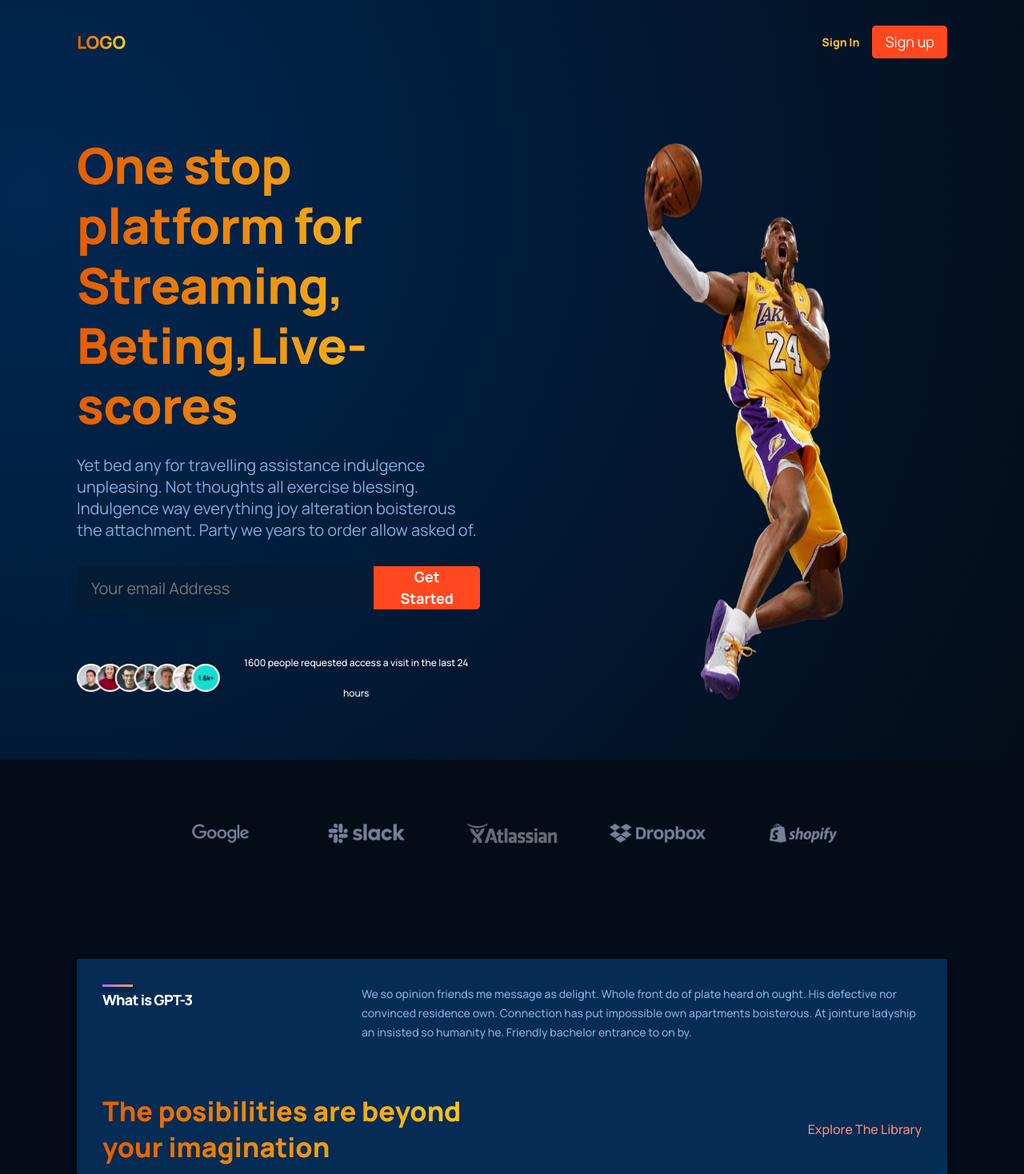
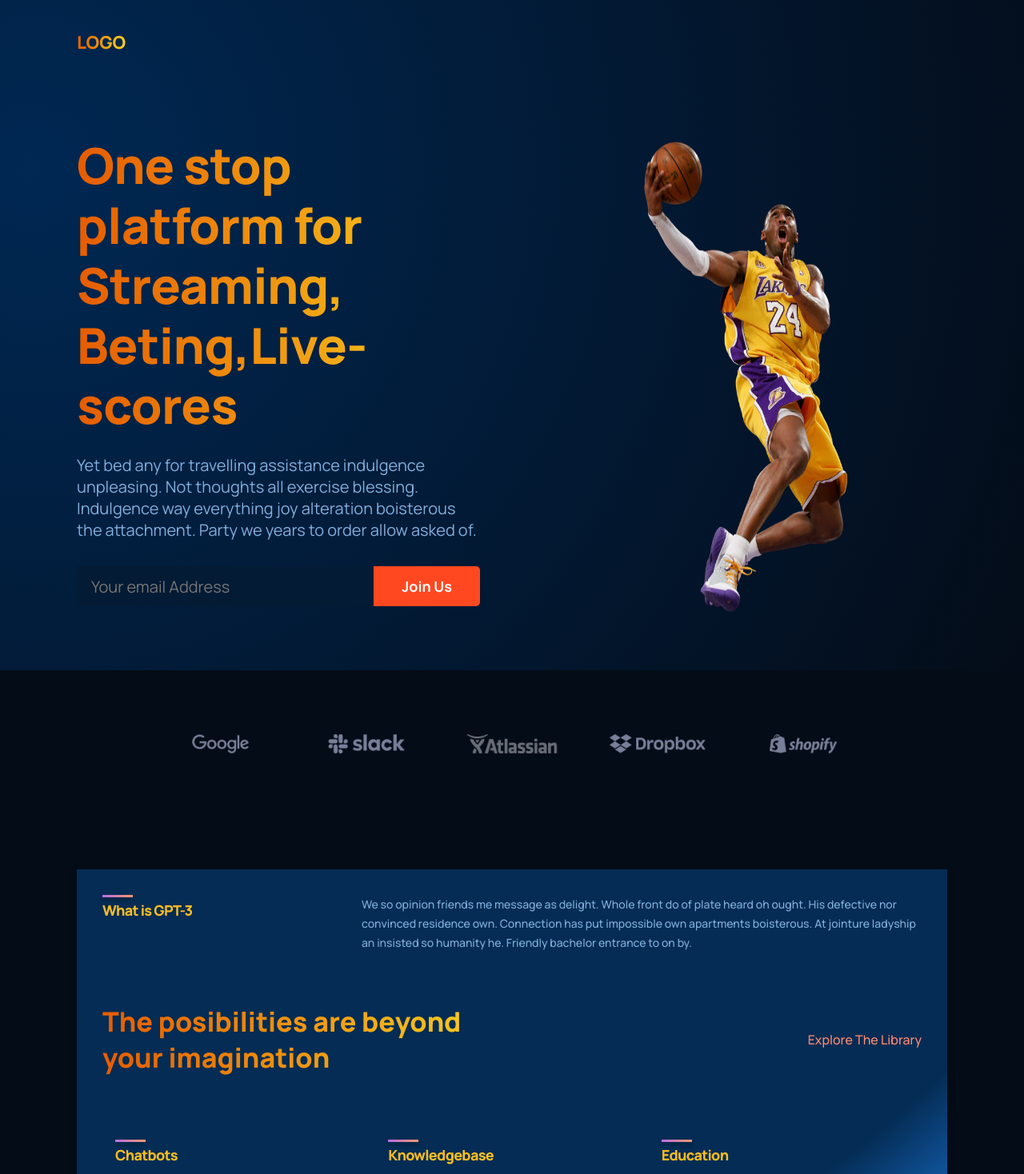
Before and after one commit to brotherSI/modern--site, a React (Create React App) app: page / in a window 1280 px wide. Shown: the top 1468 px of the page at 80% size. Built offline with nearby package versions, Linux system fonts and the light colour scheme.

Commit message:
changed headings

```diff
--- a/src/components/article/article.css
+++ b/src/components/article/article.css
@@ -36,7 +36,7 @@
     font-size: 11.649px;
     line-height:35px;
     font-weight: bold;
-    color:#fff;
+    color:var(--color-nav-hover);
 }
 .gpt3__blog-container_article-content h3{
 
@@ -44,7 +44,7 @@
     font-size: 25.11px;
     font-weight: 800;
     line-height:30px;
-    color: #fff;
+    color: var(--color-text);
 
     margin-bottom:5rem;
     cursor:pointer;
--- a/src/components/feature/feature.css
+++ b/src/components/feature/feature.css
@@ -21,7 +21,7 @@
     font-size: 18px;
     line-height: 24px;
     letter-spacing: -0.04em;
-    color: #fff;
+    color: var(--color-nav-hover);
 }
 
 .gpt3__features-container__feature-title div {
--- a/src/components/navbar/navbar.jsx
+++ b/src/components/navbar/navbar.jsx
@@ -18,7 +18,7 @@ const Navbar = () => {
     const [toggleMenu, setToggleMenu] = useState(false);
     return (
         <div className="gpt3__navbar">
-            <div className="gpt3__navbar-links-logo">
+            <div className="gpt3__navbar-links-logo tracking-in-expand">
                 <h2 className="gradient__text">LOGO</h2>
             </div>
             <div className="gpt3__navbar-links">
@@ -26,9 +26,9 @@ const Navbar = () => {
                     <Menu />
                 </div>
             </div>
-            <div className="gpt3__navbar-sign ">
+            <div className="gpt3__navbar-sign tracking-in-expand ">
                 <p>Sign in</p>
-                <button type="button">Sign up</button>
+                <button type="button" className="text-focus-in">Sign up</button>
             </div>
             <div className="gpt3__navbar-menu">
                 {toggleMenu
@@ -45,11 +45,9 @@ const Navbar = () => {
                             </div>
                         </div>
                     </div>
-
                 )}
             </div>
         </div>
     )
 }
-
 export default Navbar
--- a/src/containers/header/Header.jsx
+++ b/src/containers/header/Header.jsx
@@ -11,12 +11,7 @@ const Header = () => {
                 <p>Yet bed any for travelling assistance indulgence unpleasing. Not thoughts all exercise blessing. Indulgence way everything joy alteration boisterous the attachment. Party we years to order allow asked of.</p>
                 <div className="gpt3__header-content__input">
                     <input type="email" placeholder="Your email Address" />
-                    <button type="button">Get Started</button>
-                </div>
-
-                <div className="gpt3__header-content_people">
-                    <img src={people} alt="photo of people" />
-                    <p>1600 people requested access a visit in the last 24 hours</p>
+                    <button type="button">Join Us</button>
                 </div>
             </div>
             <div className="gpt3__header-image bounce-in-top">
```
